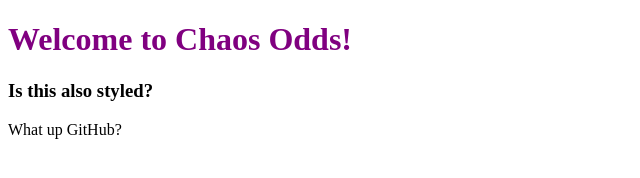
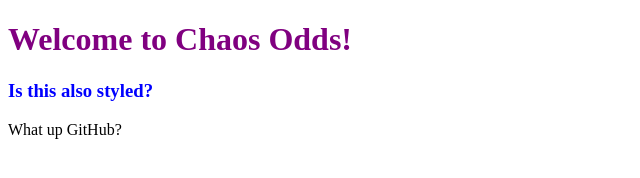
Before and after one commit to a99meyer/a99meyer.github.io, a plain HTML site: page index.htm in a window 1280 px wide. Shown: the whole page, without its empty margins (0-640 px from the left). Drawn offline with Linux system fonts and the light colour scheme.

Commit message:
Update styles.css

```diff
--- a/styles.css
+++ b/styles.css
@@ -2,3 +2,8 @@ h1 {
    color: purple;
    font: Arial;
 }
+
+h3 {
+	color: blue;
+	font: Times New Roman;
+}
```
